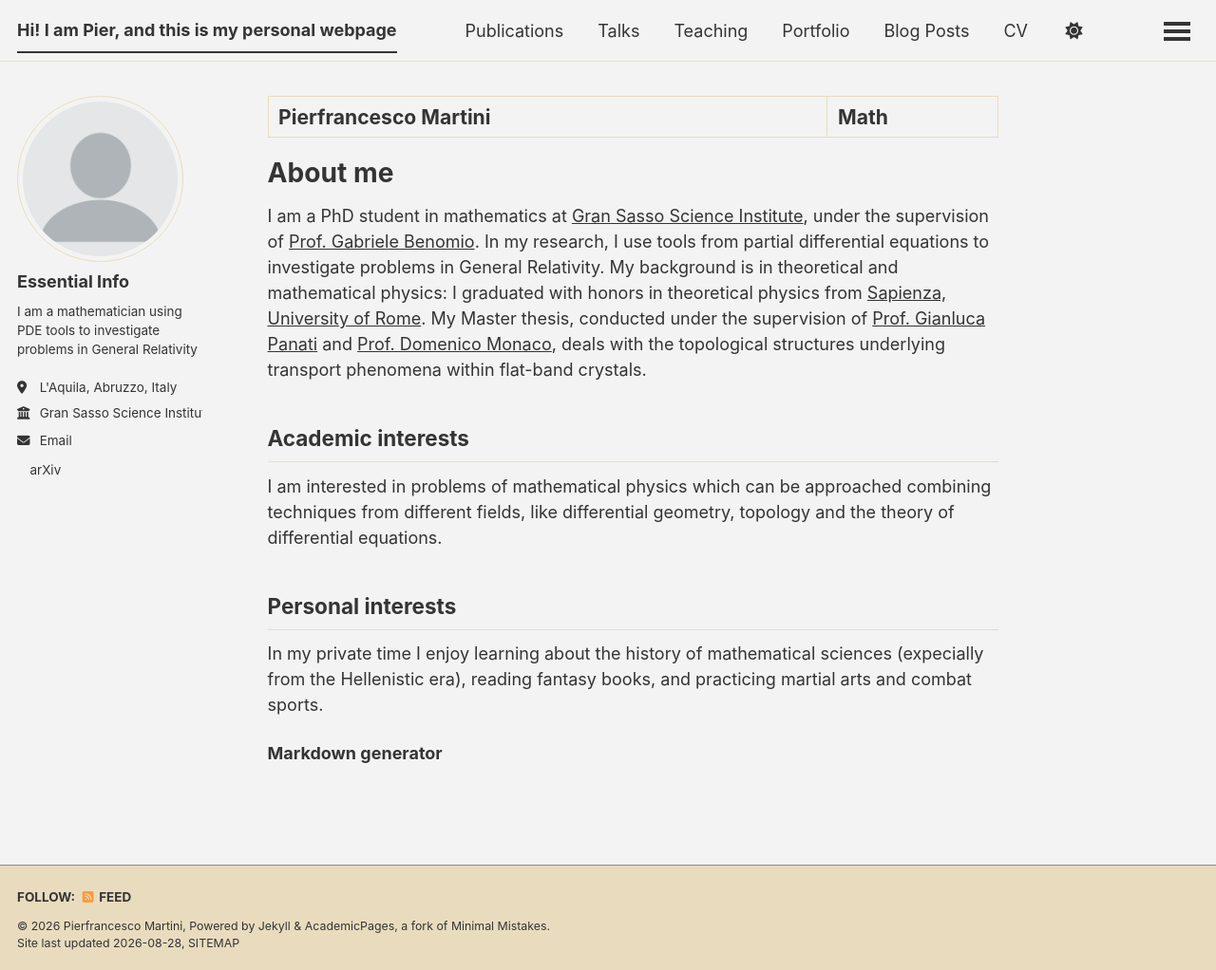
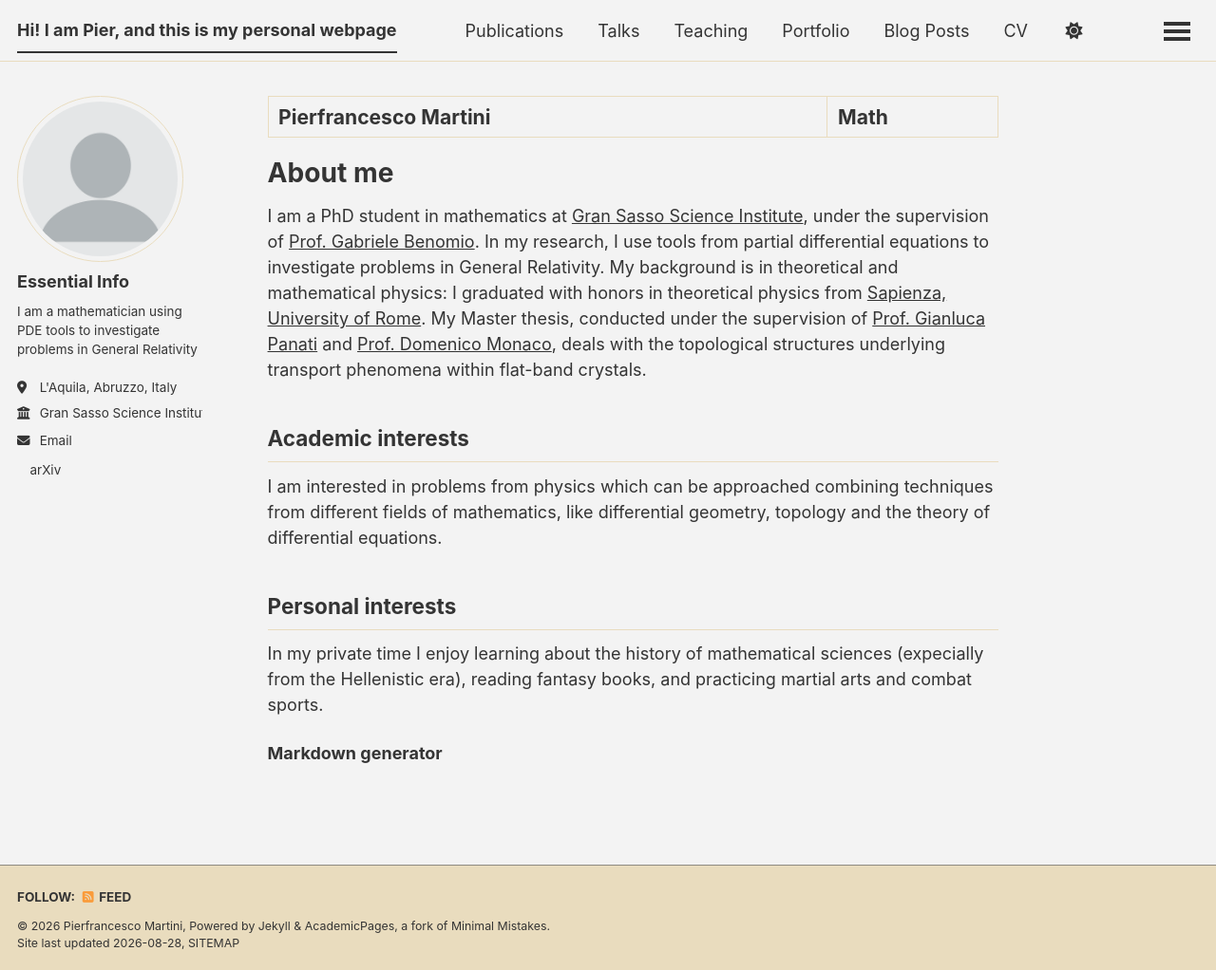
Before and after one commit to pepemartini99/pepemartini99.github.io, a Jekyll site: the page built from _pages/about.md, in a window 1280 px wide and 1022 px high. Shown: the whole window at 95% size. Built offline with Jekyll 4.4.1, drawn with Linux system fonts in a browser that asks for light colours; a style sheet for code colours, icons or effects is not loaded.

Commit message:
Revise academic interests description for clarity

```diff
--- a/_pages/about.md
+++ b/_pages/about.md
@@ -19,7 +19,7 @@ My background is in theoretical and mathematical physics: I graduated with honor
 
 Academic interests
 ------
-I am interested in problems of mathematical physics which can be approached combining techniques from different fields, like differential geometry, topology and the theory of differential equations.
+I am interested in problems from physics which can be approached combining techniques from different fields of mathematics, like differential geometry, topology and the theory of differential equations.
 
 
 
```
